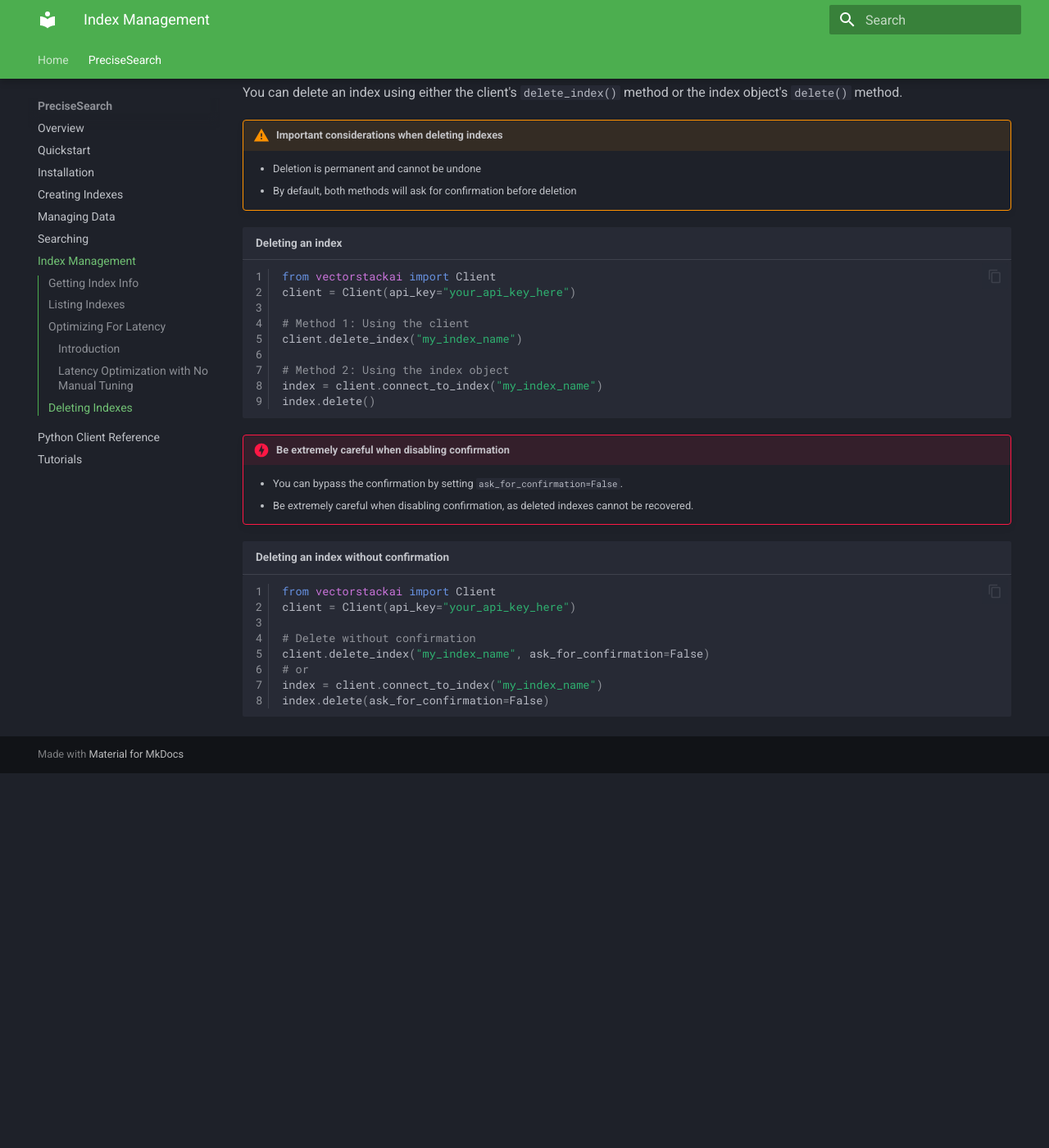
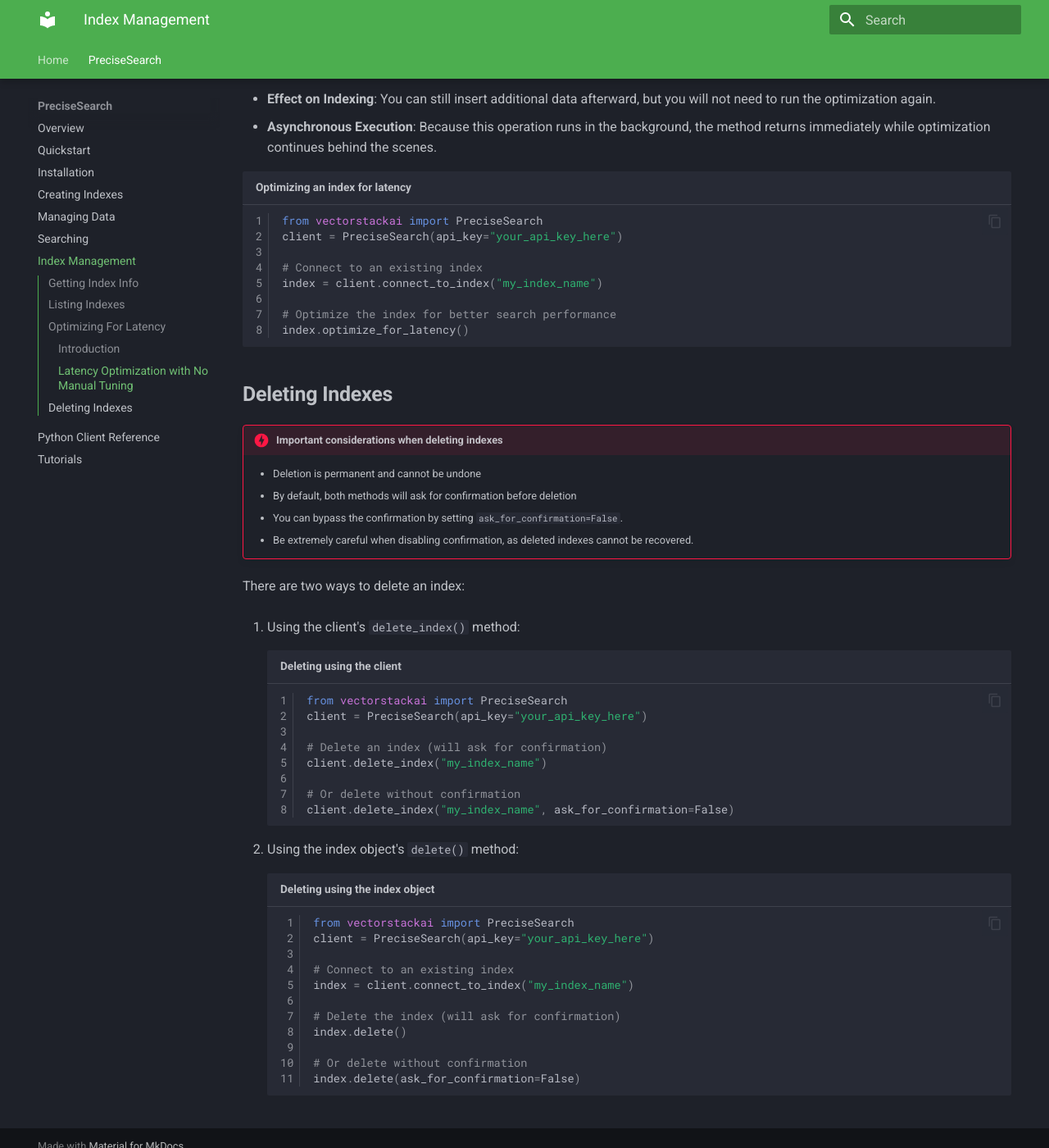
Before and after one commit to vectorstack-ai/vectorstackai-python, an MkDocs documentation site: the page built from docs/precise_search/how_to_guides/index-management.md, in a window 1280 px wide and 1400 px high, scrolled down 2484 px. Shown: the whole window at 82% size. Built offline with MkDocs 1.6.1 and Material for MkDocs 9.7.7, drawn with Linux system fonts in a browser that asks for light colours; plug-ins that fetch from the network failed and are left out; before the commit the page ends 3427 px from its top, so only the background shows below that; some of the changed text lies outside the part shown.

Commit message:
updated PreciseSearchClient to PreciseSearch; updated the references in documentation and tutorials

````diff
--- a/docs/precise_search/how_to_guides/index-management.md
+++ b/docs/precise_search/how_to_guides/index-management.md
@@ -3,11 +3,12 @@
 This section covers various operations for managing your indexes, including getting information about specific indexes, listing all indexes, optimizing indexes for performance, and deleting indexes.
 
 ## **Getting Index Info**
-To get detailed information about a specific index, use the `index_info()` method:
+There are two ways to get detailed information about a specific index:
 
-```python title="Getting information about an index" linenums="1"
-from vectorstackai import Client
-client = Client(api_key="your_api_key_here")
+1. Using the client's `index_info()` method:
+```python title="Getting information using the client" linenums="1"
+from vectorstackai import PreciseSearch
+client = PreciseSearch(api_key="your_api_key_here")
 
 # Get info about a specific index
 index_info = client.index_info("my_index_name")
@@ -19,7 +20,23 @@
 print(f"Metric: {index_info['metric']}")
 ```
 
-The returned dictionary contains metadata including:
+2. Using the index object's `info()` method:
+```python title="Getting information using the index object" linenums="1"
+from vectorstackai import PreciseSearch
+client = PreciseSearch(api_key="your_api_key_here")
+
+# Connect to an existing index
+index = client.connect_to_index("my_index_name")
+
+# Get info about the index
+index_info = index.info()
+
+# Access specific properties
+print(f"Status: {index_info['status']}")
+print(f"Number of records: {index_info['num_records']}")
+```
+
+Both methods return a dictionary containing metadata including:
 
 - `index_name`: Name of the index
 - `status`: Current status ("initializing" or "ready")
@@ -39,8 +56,8 @@
 The `list_indexes()` method returns information about all indexes associated with your API key:
 
 ```python title="Listing all indexes" linenums="1"
-from vectorstackai import Client
-client = Client(api_key="your_api_key_here")
+from vectorstackai import PreciseSearch
+client = PreciseSearch(api_key="your_api_key_here")
 
 # Get a list of all indexes
 indexes = client.list_indexes()
@@ -74,8 +91,8 @@
 Because this operation runs in the background, the method returns immediately while optimization continues behind the scenes.
 
 ```python title="Optimizing an index for latency" linenums="1"
-from vectorstackai import Client
-client = Client(api_key="your_api_key_here")
+from vectorstackai import PreciseSearch
+client = PreciseSearch(api_key="your_api_key_here")
 
 # Connect to an existing index
 index = client.connect_to_index("my_index_name")
@@ -86,38 +103,38 @@
 
 
 ## **Deleting Indexes**
-You can delete an index using either the client's `delete_index()` method or the index object's `delete()` method.
 
-!!! Warning "Important considerations when deleting indexes"
-
+!!! Danger "Important considerations when deleting indexes"
     - Deletion is permanent and cannot be undone
     - By default, both methods will ask for confirmation before deletion
-
-```python title="Deleting an index" linenums="1"
-from vectorstackai import Client
-client = Client(api_key="your_api_key_here")
-
-# Method 1: Using the client
-client.delete_index("my_index_name")
-
-# Method 2: Using the index object
-index = client.connect_to_index("my_index_name")
-index.delete()
-```
-
-
-!!! Danger "Be extremely careful when disabling confirmation"
-
     - You can bypass the confirmation by setting `ask_for_confirmation=False`.
     - Be extremely careful when disabling confirmation, as deleted indexes cannot be recovered.
 
-```python title="Deleting an index without confirmation" linenums="1"
-from vectorstackai import Client
-client = Client(api_key="your_api_key_here")
+There are two ways to delete an index:
 
-# Delete without confirmation
+1. Using the client's `delete_index()` method:
+```python title="Deleting using the client" linenums="1"
+from vectorstackai import PreciseSearch
+client = PreciseSearch(api_key="your_api_key_here")
+
+# Delete an index (will ask for confirmation)
+client.delete_index("my_index_name")
+
+# Or delete without confirmation
 client.delete_index("my_index_name", ask_for_confirmation=False)
-# or
+```
+
+2. Using the index object's `delete()` method:
+```python title="Deleting using the index object" linenums="1"
+from vectorstackai import PreciseSearch
+client = PreciseSearch(api_key="your_api_key_here")
+
+# Connect to an existing index
 index = client.connect_to_index("my_index_name")
+
+# Delete the index (will ask for confirmation)
+index.delete()
+
+# Or delete without confirmation
 index.delete(ask_for_confirmation=False)
 ```
--- a/src/vectorstackai/__init__.py
+++ b/src/vectorstackai/__init__.py
@@ -1 +1 @@
-from vectorstackai.client import Client, PreciseSearchClient
+from vectorstackai.client import Client, PreciseSearch
````
Also changed, not shown: docs/precise_search/how_to_guides/creating-indexes.md (+8 -8 lines), docs/precise_search/how_to_guides/installation.md (+4 -4 lines), docs/precise_search/how_to_guides/managing-data.md (+10 -10 lines), docs/precise_search/quickstart.md (+2 -2 lines), docs/precise_search/reference.md (+5 -5 lines), 6 other files.
